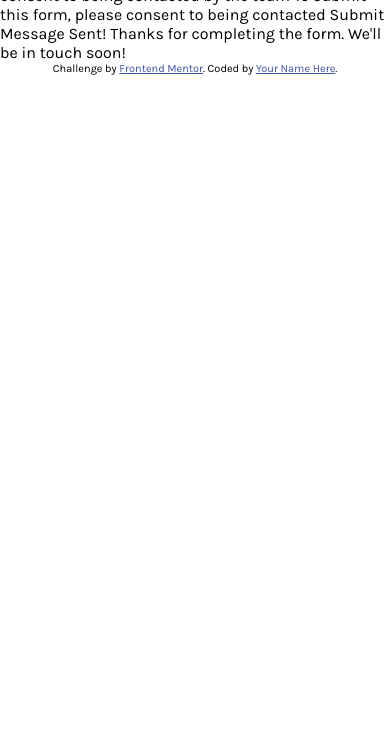
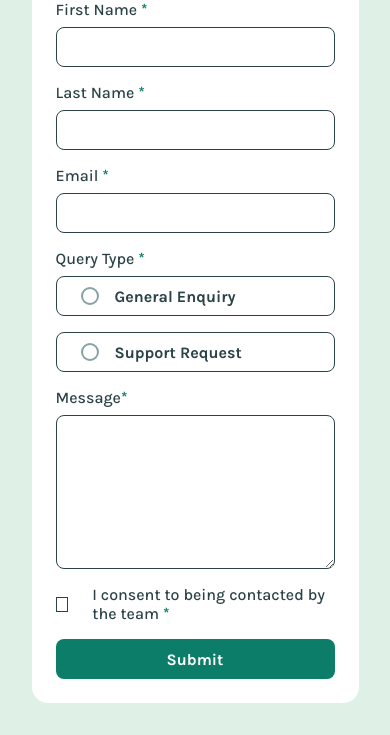
Before and after one commit to willsf2021/Contact-Form-from-Frontend-Mentor, a plain HTML site: page index.html in a window 390 px wide. Shown: the part 109-844 px from the top of the page. Drawn offline with Linux system fonts and the light colour scheme.

Commit message:
Update Styles (active, focus, hover), personalized inputs (radios and checkbox), Some mediaquery for mobiles.

```diff
--- a/index.html
+++ b/index.html
@@ -21,17 +21,46 @@
     <title>Frontend Mentor | Contact form</title>
   </head>
   <body>
-    Contact Us First Name This field is required Last Name This field is
-    required Email Address Please enter a valid email address This field is
-    required Query Type General Enquiry Support Request Please select a query
-    type Message This field is required I consent to being contacted by the team
-    To submit this form, please consent to being contacted Submit Message Sent!
-    Thanks for completing the form. We'll be in touch soon!
+    <form action="#">
+      <h1>Contact Us</h1>
+      <label class="firstDatas" for="firstName"
+        ><p>First Name <span>*</span></p>
+        <input class="firstDatasInput" id="firstName" type="text" /></label
+      ><label class="firstDatas" for="lastName"
+        ><p>Last Name <span>*</span></p>
+        <input class="firstDatasInput" id="lastName" type="text" /></label
+      ><label class="firstDatas" for="email"
+        ><p>Email <span>*</span></p>
+        <input class="firstDatasInput" type="email"
+      /></label>
+      <fieldset>
+        <legend>Query Type <span>*</span></legend>
 
-    <div class="attribution">
+        <label class="labelRadio" id="labelRadio1" for="radio1">
+          <input class="radio" id="radio1" name="theRadio" type="radio" />
+          General Enquiry
+        </label>
+
+        <label class="labelRadio" id="labelRadio2" for="radio2">
+          <input class="radio" id="radio2" name="theRadio" type="radio" />
+          Support Request
+        </label>
+      </fieldset>
+      <label for="textArea" id="textAreaLabel"
+        ><p>Message<span>*</span></p>
+        <textarea name="textArea" id="textArea"></textarea>
+      </label>
+      <label for="checkbox" id="checkboxLabel"
+        ><input type="checkbox" id="checkbox" />
+        <p>I consent to being contacted by the team <span>*</span></p>
+      </label>
+
+      <button type="submit">Submit</button>
+    </form>
+    <!-- <footer class="attribution">
       Challenge by
       <a href="https://www.frontendmentor.io?ref=challenge">Frontend Mentor</a>.
       Coded by <a href="#">Your Name Here</a>.
-    </div>
+    </footer> -->
   </body>
 </html>
--- a/style.css
+++ b/style.css
@@ -1,10 +1,8 @@
 :root {
-  /* Colors */
-  /* Primary */
   --green-200-lighter: hsl(148, 38%, 91%);
   --green-600-medium: hsl(169, 82%, 27%);
+  --green-600-medium-opacity: hsla(169, 82%, 27%, 0.2);
   --red: hsl(0, 66%, 54%);
-  /* Neutral */
   --grey-500-medium: hsl(186, 15%, 59%);
   --grey-900-darker: hsl(187, 24%, 22%);
 }
@@ -13,15 +11,199 @@
   padding: 0;
   box-sizing: border-box;
 }
+
 body {
-  font-family: "Karla";
-  font-weight: 400;
+  margin: 0px auto;
+  width: 375px;
+  height: 100vh;
+  padding: 32px 24px;
+  background-color: var(--green-200-lighter);
+  font: 400 16px "Karla", sans-serif;
+  display: flex;
+  flex-direction: column;
+  align-items: center;
+  justify-content: center;
+  color: var(--grey-900-darker);
 }
 
-.attribution {
-  font-size: 11px;
-  text-align: center;
+button {
+  font: 700 16px "Karla", sans-serif;
 }
-.attribution a {
-  color: hsl(228, 45%, 44%);
+
+form {
+  max-height: 900px;
+  min-height: 690px;
+  height: 100%;
+  padding: 24px;
+  border-radius: 16px;
+  background-color: white;
+  display: flex;
+  flex-direction: column;
+  row-gap: 16px;
 }
+span {
+  color: var(--green-600-medium);
+  font-weight: 700;
+}
+.firstDatas {
+  display: flex;
+  flex-direction: column;
+  border: none;
+  background-color: none;
+  row-gap: 8px;
+  font-weight: 500;
+}
+
+.firstDatasInput {
+  width: 100%;
+  border-radius: 8px;
+  border: 1px solid var(--grey-900-darker);
+  height: 40px;
+  padding-left: 24px;
+  font: 16px "Karla", sans-serif;
+}
+
+.firstDatasInput:focus,
+.firstDatasInput:hover {
+  border-color: var(--green-600-medium);
+  outline: none;
+}
+
+fieldset {
+  display: flex;
+  flex-direction: column;
+  border: none;
+  row-gap: 16px;
+}
+legend {
+  margin-bottom: 8px;
+  font-weight: 500;
+}
+
+.labelRadio {
+  display: flex;
+  align-items: center;
+  border: 1px solid var(--grey-900-darker);
+  border-radius: 8px;
+  height: 40px;
+  column-gap: 16px;
+  padding-left: 24px;
+  transition: background-color ease-in-out 200ms;
+  font-weight: 700;
+}
+.labelRadio:hover {
+  border: 1px solid var(--green-600-medium);
+}
+.radio {
+  appearance: none;
+  border-radius: 50%;
+  width: 18px;
+  height: 18px;
+  background-color: white;
+  border: 2px solid var(--grey-500-medium);
+  position: relative;
+  display: flex;
+  align-items: center;
+  justify-content: center;
+}
+
+.radio::before {
+  content: "";
+  width: 10px;
+  height: 10px;
+  background-color: transparent;
+  position: absolute;
+  border-radius: 50%;
+}
+
+.radio:checked::before {
+  background-color: var(--green-600-medium);
+  transition: background-color ease-in-out 200ms;
+}
+
+.labelRadio:has(.radio:checked) {
+  background-color: var(--green-600-medium-opacity);
+  border-color: var(--green-600-medium);
+}
+
+#textAreaLabel {
+  display: flex;
+  flex-direction: column;
+  row-gap: 8px;
+  flex-grow: 1;
+  font-weight: 500;
+}
+textarea {
+  border: 1px solid var(--grey-900-darker);
+  border-radius: 8px;
+  flex-grow: 1;
+  padding: 16px 24px;
+  font: 16px "Karla", sans-serif;
+}
+
+textarea:hover,
+textarea:focus {
+  border-color: var(--green-600-medium);
+  outline: none;
+}
+
+#checkboxLabel {
+  display: flex;
+  align-items: center;
+  column-gap: 24px;
+  font-weight: 500;
+}
+
+#checkboxLabel > p {
+  display: inline;
+}
+
+#checkbox {
+  appearance: none;
+  border: 1px solid var(--grey-900-darker);
+  height: 15px;
+  width: 16px;
+  position: relative;
+  display: flex;
+  align-items: center;
+  justify-content: center;
+}
+
+#checkbox:before {
+  content: "";
+  position: absolute;
+  width: 16px;
+  height: 15px;
+  background-color: transparent;
+  transition: background-color ease-in-out 200ms;
+}
+
+#checkbox:checked::before {
+  background-color: var(--green-600-medium);
+}
+#checkbox:checked::after {
+  content: "✔"; /* Símbolo de checkmark */
+  color: white; /* Cor do checkmark */
+  font-size: 10px; /* Tamanho do checkmark */
+  position: absolute;
+}
+
+button[type="submit"] {
+  color: white;
+  border: none;
+  border-radius: 8px;
+  background-color: var(--green-600-medium);
+  height: 40px;
+  min-height: 30px;
+}
+
+@media (max-height: 760px) {
+  form {
+    padding: 16px;
+    row-gap: 8px;
+    min-height: 600px;
+  }
+  textarea {
+    padding: 8px 16px;
+  }
+}
```
